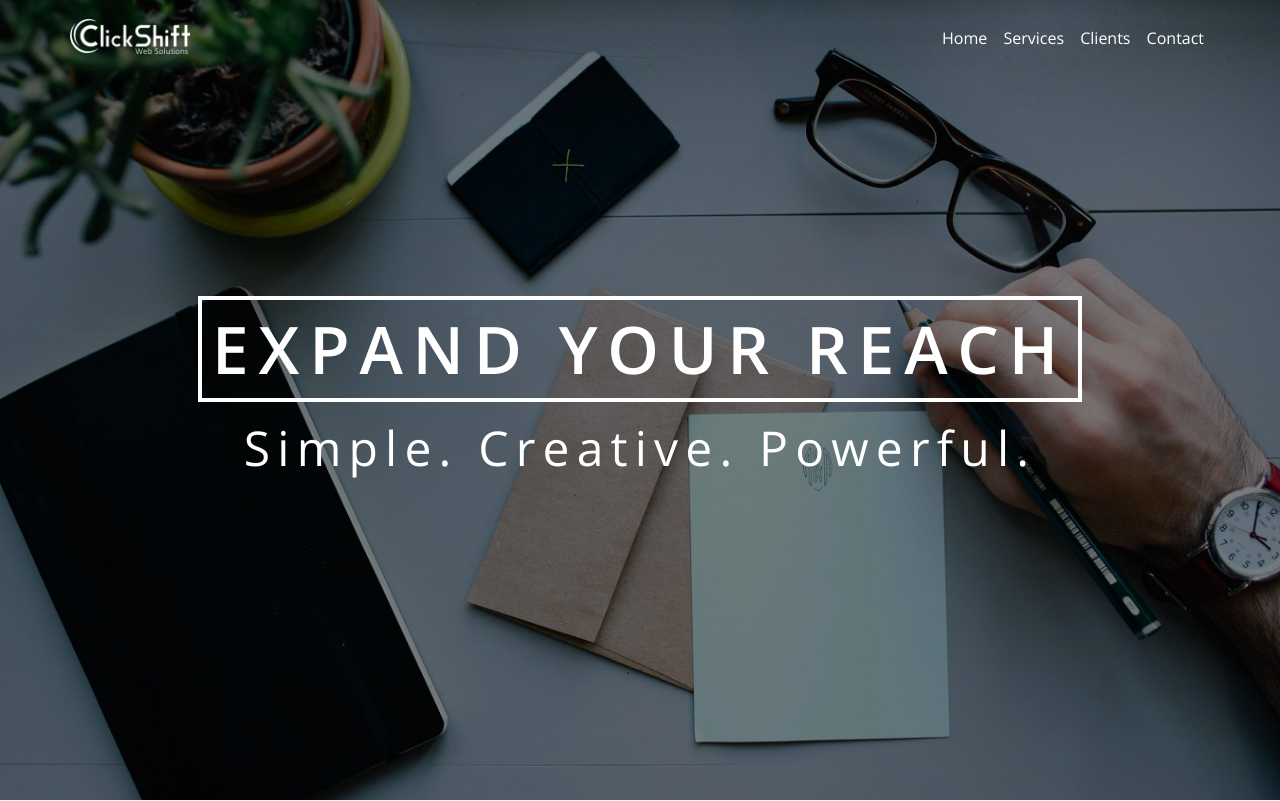
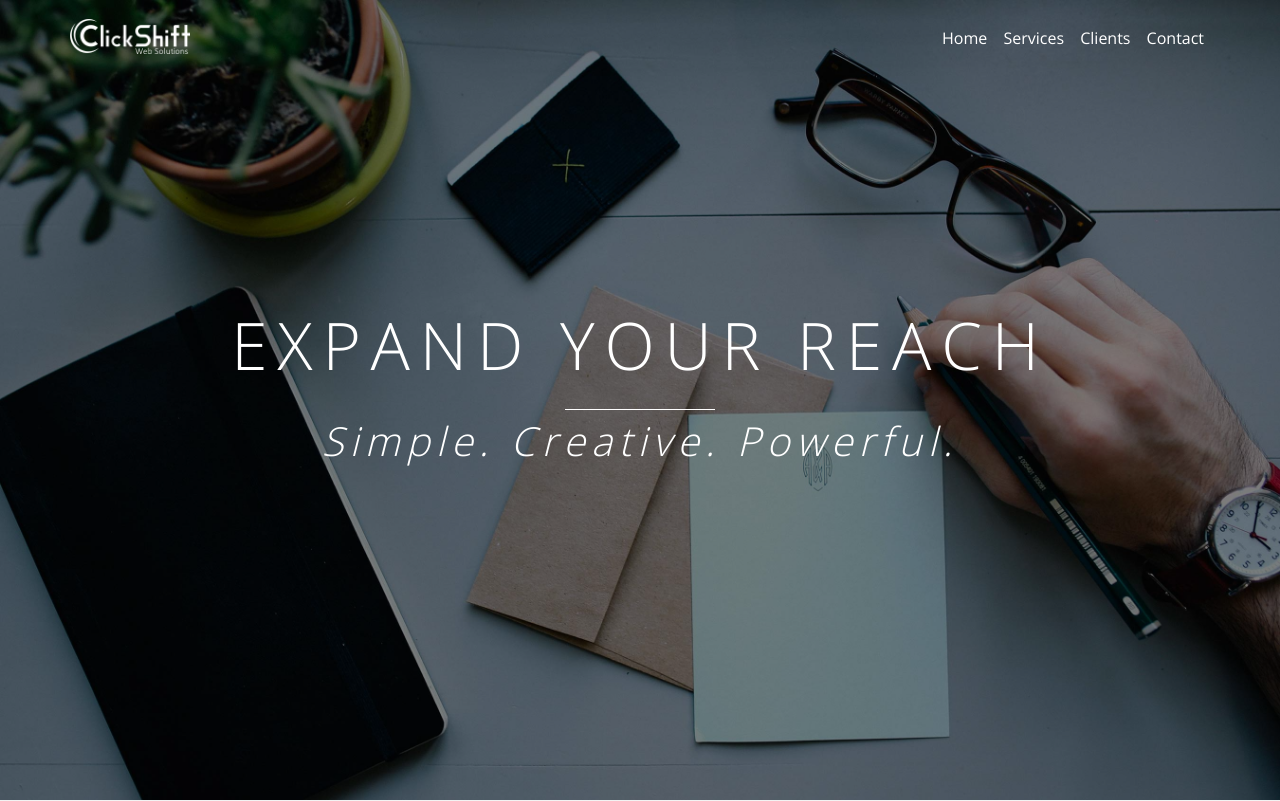
Before and after one commit to kenneth27dunne/github4nubs2, a PHP site: page / in a window 1280 px wide. Shown: the top 801 px of the page. Run offline with PHP 8.4, Linux system fonts and the light colour scheme; some libraries are stand-ins or nearby versions.

Commit message:
changed hero text

```diff
--- a/index.php
+++ b/index.php
@@ -4,6 +4,7 @@
 			<?php Include("Includes/nav.php");?>
 			<div class="hero-text">
 				<h1 class="site-title"><span>Expand  Your Reach</span></h1>
+				<div class="hero-line-break"></div>
 				<p class="site-description">
 					Simple. Creative. Powerful.
 				</p>
--- a/styles/_homepage.sass
+++ b/styles/_homepage.sass
@@ -41,6 +41,12 @@
   .hero-text
     position: relative
     top: 28%
+    text-align: center
+    .hero-line-break
+      height: 1px
+      width: 150px
+      margin: 15px auto -10px auto
+      background-color: #fff
     h1
       clear: both
       text-align: center
@@ -51,11 +57,11 @@
         display: inline-block
         line-height: 1.5em
         padding: 0 10px
-        border: 4px solid #fff
+        //border: 4px solid #fff
         font:
           size: 8.2vmin
-          weight: 700
-          family: "OpenSans-SemiBold"
+          weight: 500
+          family: "OpenSans-Light"
         color: #fff
         text-transform: uppercase
         letter-spacing: 0.15em
@@ -64,7 +70,11 @@
       text-align: center
       letter-spacing: 0.15em
       color: #fff
-      font-size: 6vmin
+      font:
+        family: "OpenSans-Light"
+        size: 5vmin
+        weight: 100
+        style: italic
       margin-top: 0
       padding-top: 13px
 
--- a/styles/style.css
+++ b/styles/style.css
@@ -122,7 +122,13 @@ a {
       border-bottom: 2px solid #EA7F00; }
   .head-container .hero-text {
     position: relative;
-    top: 28%; }
+    top: 28%;
+    text-align: center; }
+    .head-container .hero-text .hero-line-break {
+      height: 1px;
+      width: 150px;
+      margin: 15px auto -10px auto;
+      background-color: #fff; }
     .head-container .hero-text h1 {
       clear: both;
       text-align: center;
@@ -132,10 +138,9 @@ a {
         display: inline-block;
         line-height: 1.5em;
         padding: 0 10px;
-        border: 4px solid #fff;
         font-size: 8.2vmin;
-        font-weight: 700;
-        font-family: "OpenSans-SemiBold";
+        font-weight: 500;
+        font-family: "OpenSans-Light";
         color: #fff;
         text-transform: uppercase;
         letter-spacing: 0.15em; }
@@ -143,7 +148,10 @@ a {
       text-align: center;
       letter-spacing: 0.15em;
       color: #fff;
-      font-size: 6vmin;
+      font-family: "OpenSans-Light";
+      font-size: 5vmin;
+      font-weight: 100;
+      font-style: italic;
       margin-top: 0;
       padding-top: 13px; }
 
```
Also changed, not shown: 1 other file.
